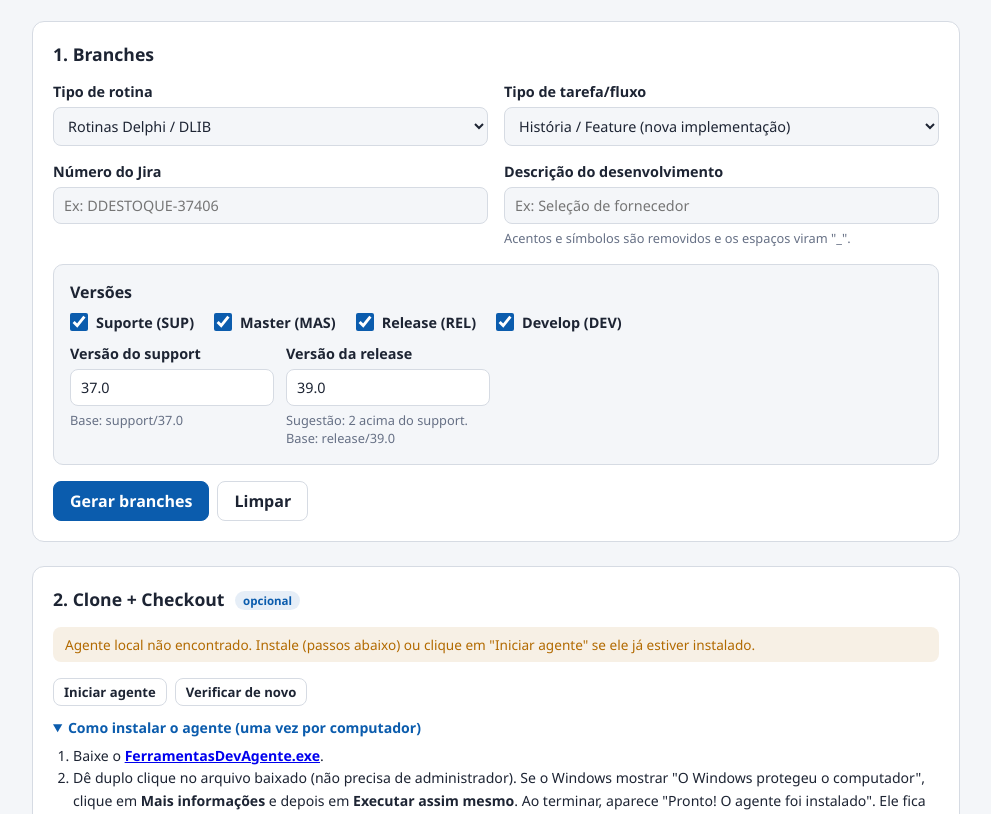
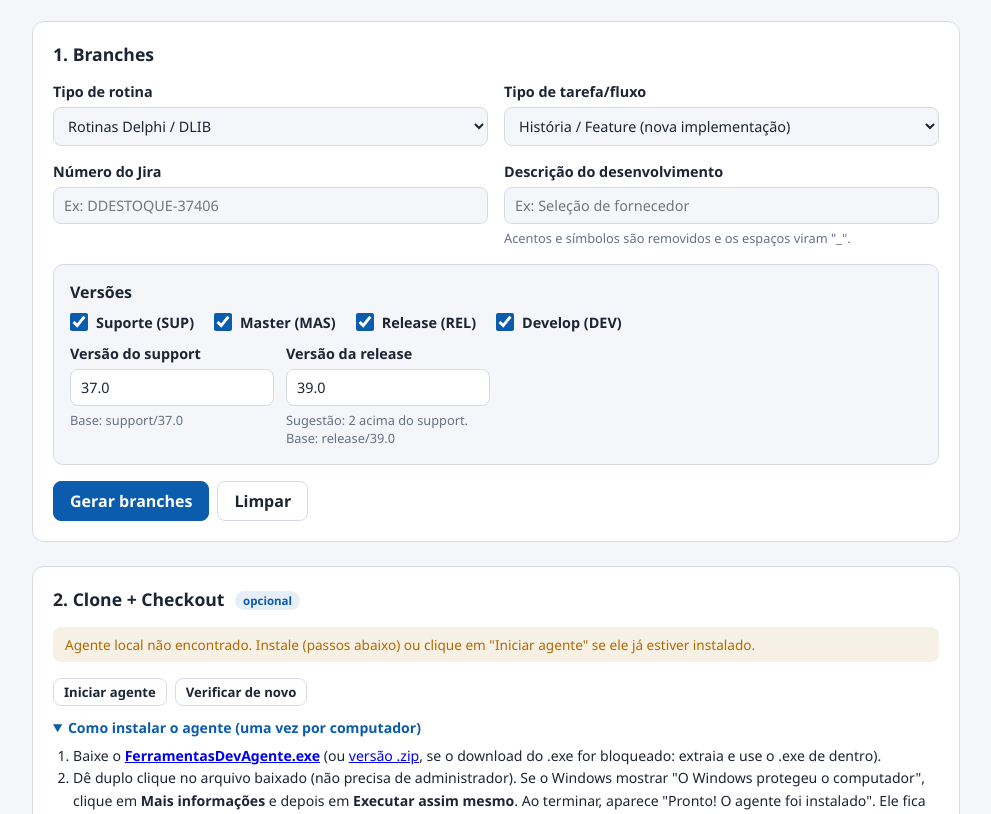
Before and after one commit to Anderson7295/FerramentasDev, a website: page gerador-branches/index.html in a window 1280 px wide. Shown: the part 138-952 px from the top of the page, without its empty margins (144-1135 px from the left). Drawn offline with Linux system fonts and the light colour scheme; no server answers.

Commit message:
Adiciona versao .zip dos instaladores para quando o download do .exe for bloqueado

```diff
--- a/gerador-branches/index.html
+++ b/gerador-branches/index.html
@@ -88,7 +88,7 @@
     <details id="instrucoesAgente">
       <summary>Como instalar o agente (uma vez por computador)</summary>
       <ol>
-        <li>Baixe o <a href="agente/FerramentasDevAgente.exe" download><b>FerramentasDevAgente.exe</b></a>.</li>
+        <li>Baixe o <a href="agente/FerramentasDevAgente.exe" download><b>FerramentasDevAgente.exe</b></a> (ou <a href="agente/FerramentasDevAgente.zip" download>versão .zip</a>, se o download do .exe for bloqueado: extraia e use o .exe de dentro).</li>
         <li>Dê duplo clique no arquivo baixado (não precisa de administrador). Se o Windows mostrar "O Windows protegeu o computador", clique em <b>Mais informações</b> e depois em <b>Executar assim mesmo</b>. Ao terminar, aparece "Pronto! O agente foi instalado". Ele fica rodando em segundo plano e inicia junto com o Windows.</li>
         <li>Volte aqui e clique em <b>Verificar de novo</b>. Na primeira vez, clique em <b>Autorizar este site no agente</b> e confirme a janela que o agente abrir. Se o navegador perguntar sobre acesso à rede local, permita.</li>
       </ol>
@@ -101,7 +101,7 @@
           <pre class="cmd-agente">Get-CimInstance Win32_Process -Filter "Name='powershell.exe'" | Where-Object { $_.CommandLine -like '*agente-ferramentasdev.ps1*' } | ForEach-Object { Stop-Process -Id $_.ProcessId -Force }
 taskkill /F /IM FerramentasDevAgente.exe</pre>
         </li>
-        <li>Baixe o <a href="agente/FerramentasDevAgente.exe" download><b>FerramentasDevAgente.exe</b></a> novo, dê duplo clique e escolha <b>Sim</b> para atualizar.</li>
+        <li>Baixe o <a href="agente/FerramentasDevAgente.exe" download><b>FerramentasDevAgente.exe</b></a> novo (ou <a href="agente/FerramentasDevAgente.zip" download>versão .zip</a>, se o download do .exe for bloqueado: extraia e use o .exe de dentro), dê duplo clique e escolha <b>Sim</b> para atualizar.</li>
         <li>Volte aqui e clique em <b>Verificar de novo</b>. A mensagem verde mostra a versão e o caminho do agente instalado.</li>
       </ol>
       <p class="dica">Também funciona reiniciar o computador em vez do passo 1: o agente novo inicia sozinho com o Windows.</p>
```
Also changed, not shown: appcontroller/index.html (+1 -1 lines), 2 other files.
